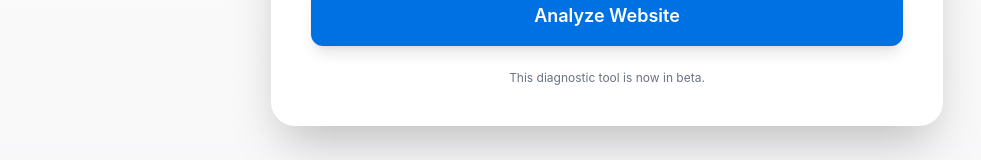
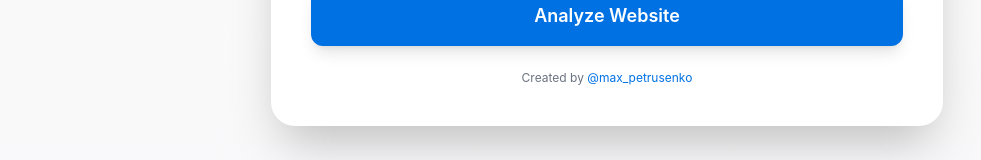
Before and after one commit to appDevelopment-tech/GEO-Analyzer, a Next.js app: page / in a window 1280 px wide. Shown: the part 731-891 px from the top of the page, without its empty margins (33-1014 px from the left). Built offline with nearby package versions, Linux system fonts and the light colour scheme.

Commit message:
add link to max

```diff
--- a/app/page.tsx
+++ b/app/page.tsx
@@ -202,7 +202,13 @@ export default function Home() {
                 </div>
 
                 <p className="mt-6 text-center text-xs text-gray-500">
-                  This diagnostic tool is now in beta.
+                  Created by{" "}
+                  <a
+                    href="https://www.maxpetrusenko.com/"
+                    className="text-apple-blue"
+                  >
+                    @max_petrusenko
+                  </a>
                 </p>
               </motion.form>
 
```
